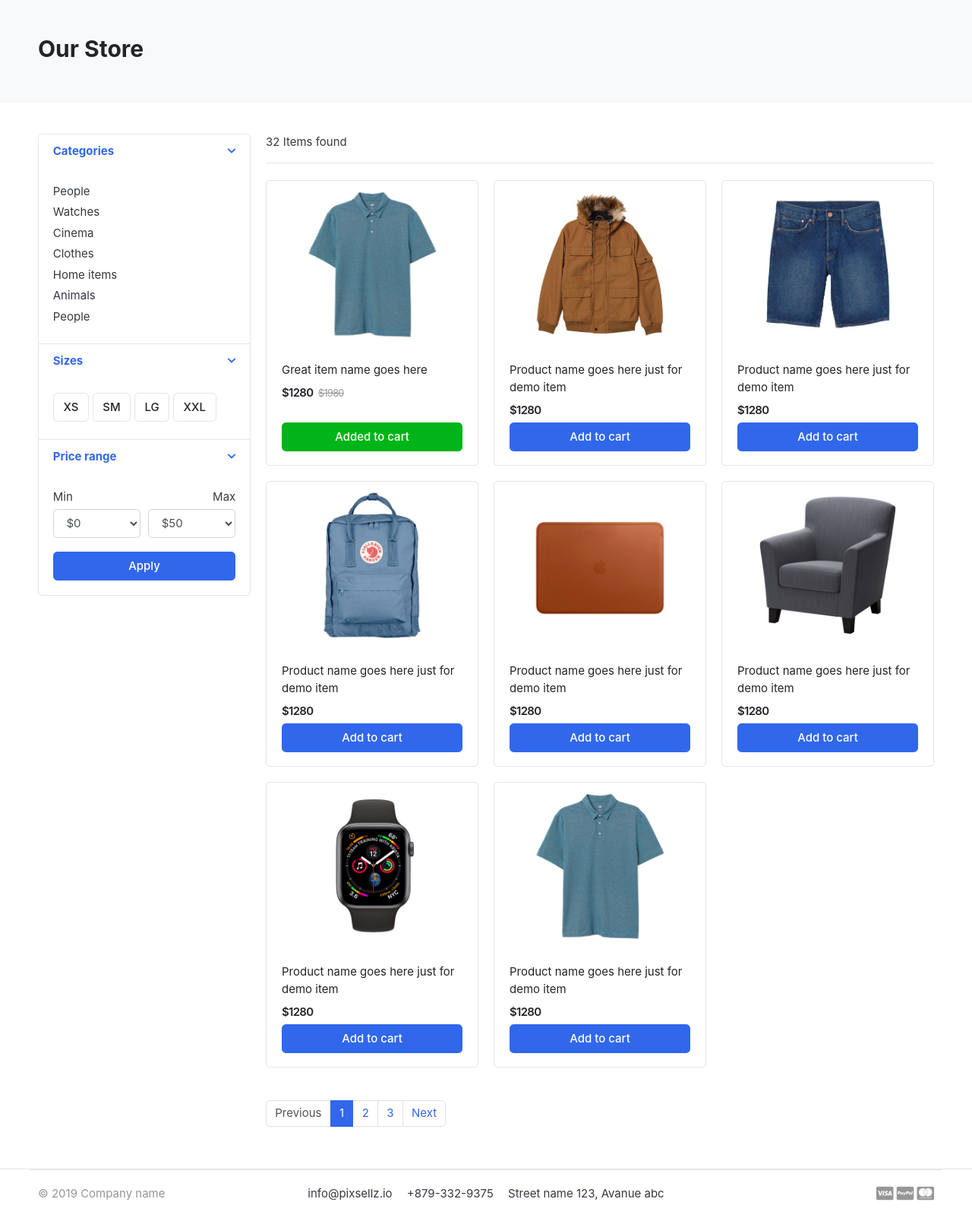
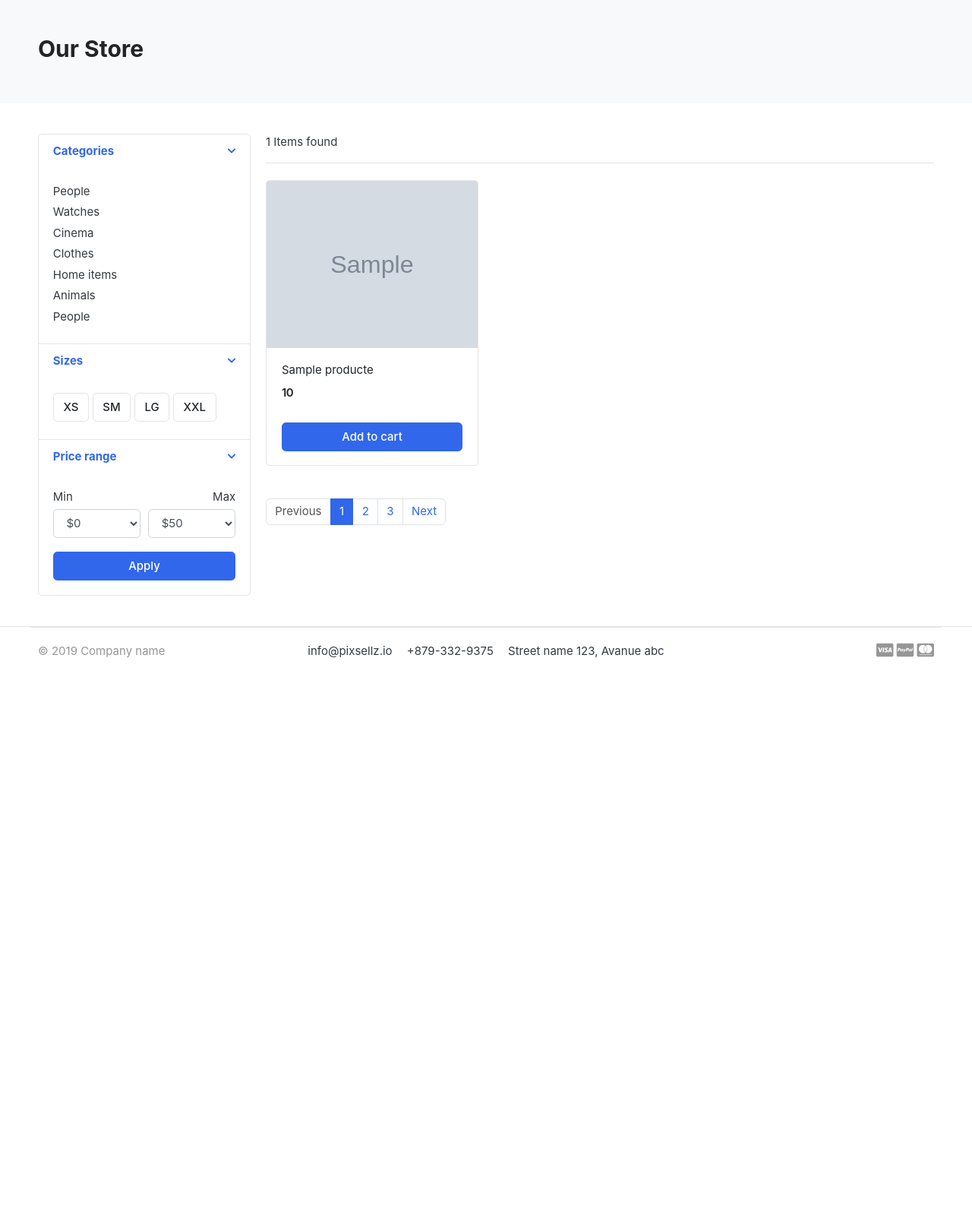
Before and after one commit to Hasan082/Build-Advanced-eCommerce-Project, a Django app: template store/templates/store.html in a window 1280 px wide. Shown: the part 118-1721 px from the top of the page at 76% size. After the commit the page ends 984 px from the top, so only its background shows below. Run offline with Django 4.2, Linux system fonts and the light colour scheme; the template is opened without the code that fills it: most values are stand-ins (such as "Sample title", 1, 10 or a date in 2020); grey boxes marked "Sample" are stand-in pictures; some libraries are stand-ins or nearby versions; some web fonts are replaced.

Commit message:
[ADDED] Show all product in store page from Database

```diff
--- a/store/templates/store.html
+++ b/store/templates/store.html
@@ -1,6 +1,6 @@
 {% extends 'base.html' %}
 {% load static %}
-
+{% block title %}Store{% endblock%}
 {% block content %}
 
 <!-- ========================= SECTION PAGETOP ========================= -->
@@ -123,157 +123,33 @@
 
 <header class="border-bottom mb-4 pb-3">
 		<div class="form-inline">
-			<span class="mr-md-auto">32 Items found </span>
+			<span class="mr-md-auto">{{products.count}} Items found </span>
 
 		</div>
 </header><!-- sect-heading -->
 
 <div class="row">
+	{% for product in products %}
 	<div class="col-md-4">
 		<figure class="card card-product-grid">
 			<div class="img-wrap">
 
-				<img src="images/items/1.jpg">
+				<img src="{{ product.image.url }}">
 
 			</div> <!-- img-wrap.// -->
 			<figcaption class="info-wrap">
 				<div class="fix-height">
-					<a href="./product-detail.html" class="title">Great item name goes here</a>
+					<a href="./product-detail.html" class="title">{{ product.prod_name}}e</a>
 					<div class="price-wrap mt-2">
-						<span class="price">$1280</span>
-						<del class="price-old">$1980</del>
+						<span class="price">{{ product.price}}</span>
 					</div> <!-- price-wrap.// -->
 				</div>
-				<a href="#" class="btn btn-block btn-success">Added to cart </a>
+				<a href="#" class="btn btn-block btn-primary">Add to cart</a>
 			</figcaption>
 		</figure>
 	</div> <!-- col.// -->
+	{% endfor %}
 
-	<div class="col-md-4">
-		<figure class="card card-product-grid">
-			<div class="img-wrap">
-				<img src="images/items/2.jpg">
-
-			</div> <!-- img-wrap.// -->
-			<figcaption class="info-wrap">
-				<div class="fix-height">
-					<a href="./product-detail.html" class="title">Product name goes here just for demo item</a>
-					<div class="price-wrap mt-2">
-						<span class="price">$1280</span>
-					</div> <!-- price-wrap.// -->
-				</div>
-				<a href="#" class="btn btn-block btn-primary">Add to cart </a>
-			</figcaption>
-		</figure>
-	</div> <!-- col.// -->
-
-	<div class="col-md-4">
-		<figure class="card card-product-grid">
-			<div class="img-wrap">
-				<img src="images/items/3.jpg">
-
-			</div> <!-- img-wrap.// -->
-			<figcaption class="info-wrap">
-				<div class="fix-height">
-					<a href="./product-detail.html" class="title">Product name goes here just for demo item</a>
-					<div class="price-wrap mt-2">
-						<span class="price">$1280</span>
-					</div> <!-- price-wrap.// -->
-				</div>
-				<a href="#" class="btn btn-block btn-primary">Add to cart </a>
-			</figcaption>
-		</figure>
-	</div> <!-- col.// -->
-
-	<div class="col-md-4">
-		<figure class="card card-product-grid">
-			<div class="img-wrap">
-				<img src="images/items/4.jpg">
-
-			</div> <!-- img-wrap.// -->
-			<figcaption class="info-wrap">
-				<div class="fix-height">
-					<a href="./product-detail.html" class="title">Product name goes here just for demo item</a>
-					<div class="price-wrap mt-2">
-						<span class="price">$1280</span>
-					</div> <!-- price-wrap.// -->
-				</div>
-				<a href="#" class="btn btn-block btn-primary">Add to cart </a>
-			</figcaption>
-		</figure>
-	</div> <!-- col.// -->
-
-	<div class="col-md-4">
-		<figure class="card card-product-grid">
-			<div class="img-wrap">
-				<img src="images/items/5.jpg">
-
-			</div> <!-- img-wrap.// -->
-			<figcaption class="info-wrap">
-				<div class="fix-height">
-					<a href="./product-detail.html" class="title">Product name goes here just for demo item</a>
-					<div class="price-wrap mt-2">
-						<span class="price">$1280</span>
-					</div> <!-- price-wrap.// -->
-				</div>
-				<a href="#" class="btn btn-block btn-primary">Add to cart </a>
-			</figcaption>
-		</figure>
-	</div> <!-- col.// -->
-
-	<div class="col-md-4">
-		<figure class="card card-product-grid">
-			<div class="img-wrap">
-				<img src="images/items/6.jpg">
-
-			</div> <!-- img-wrap.// -->
-			<figcaption class="info-wrap">
-				<div class="fix-height">
-					<a href="./product-detail.html" class="title">Product name goes here just for demo item</a>
-					<div class="price-wrap mt-2">
-						<span class="price">$1280</span>
-					</div> <!-- price-wrap.// -->
-				</div>
-				<a href="#" class="btn btn-block btn-primary">Add to cart </a>
-			</figcaption>
-		</figure>
-	</div> <!-- col.// -->
-
-	<div class="col-md-4">
-		<figure class="card card-product-grid">
-			<div class="img-wrap">
-				<img src="images/items/7.jpg">
-
-			</div> <!-- img-wrap.// -->
-			<figcaption class="info-wrap">
-				<div class="fix-height">
-					<a href="./product-detail.html" class="title">Product name goes here just for demo item</a>
-					<div class="price-wrap mt-2">
-						<span class="price">$1280</span>
-					</div> <!-- price-wrap.// -->
-				</div>
-				<a href="#" class="btn btn-block btn-primary">Add to cart </a>
-			</figcaption>
-		</figure>
-	</div> <!-- col.// -->
-
-	<div class="col-md-4">
-		<figure class="card card-product-grid">
-			<div class="img-wrap">
-				<img src="images/items/1.jpg">
-
-			</div> <!-- img-wrap.// -->
-			<figcaption class="info-wrap">
-				<div class="fix-height">
-					<a href="./product-detail.html" class="title">Product name goes here just for demo item</a>
-					<div class="price-wrap mt-2">
-						<span class="price">$1280</span>
-					</div> <!-- price-wrap.// -->
-				</div>
-				<a href="#" class="btn btn-block btn-primary">Add to cart </a>
-			</figcaption>
-		</figure>
-	</div> <!-- col.// -->
 </div> <!-- row end.// -->
 
 
--- a/store/views.py
+++ b/store/views.py
@@ -1,4 +1,8 @@
 from django.shortcuts import render
+from .models import Product
+
 
 def store_view(request):
-    return render(request, 'store.html')
+    products = Product.objects.all().filter(is_available=True)
+    context = {'products': products}
+    return render(request, 'store.html', context)
--- a/templates/base.html
+++ b/templates/base.html
@@ -11,10 +11,8 @@
 
 <link rel="icon" href="{% static 'images/favicon.ico' %}" type="image/x-icon">
 
-
 <!-- jQuery -->
 <script src="https://ajax.googleapis.com/ajax/libs/jquery/3.7.1/jquery.min.js"></script>
-<!--<script src="js/jquery-2.0.0.min.js" type="text/javascript"></script>-->
 
 <!-- Bootstrap4 files-->
 <script src="{% static 'js/bootstrap.bundle.min.js' %}" type="text/javascript"></script>
```
